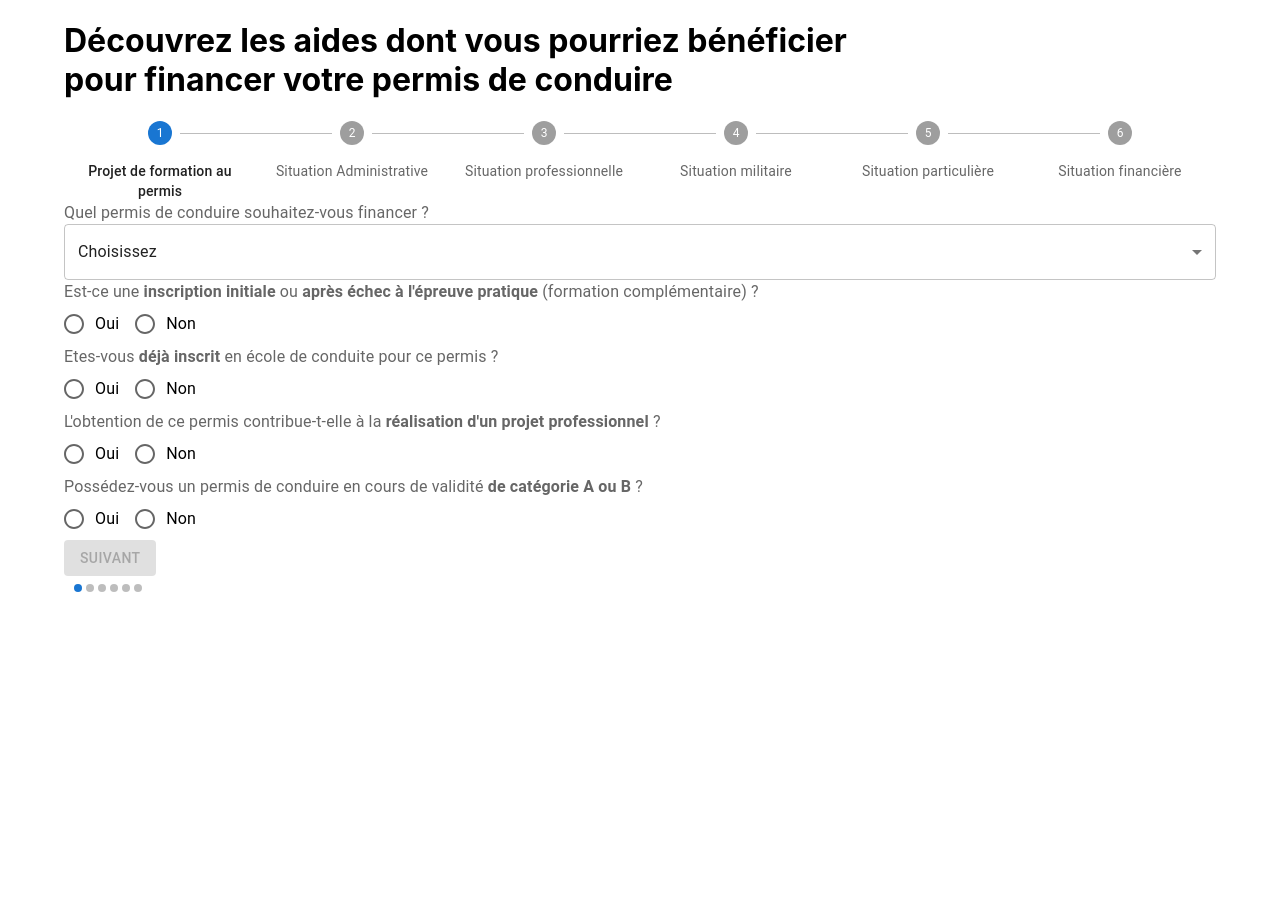
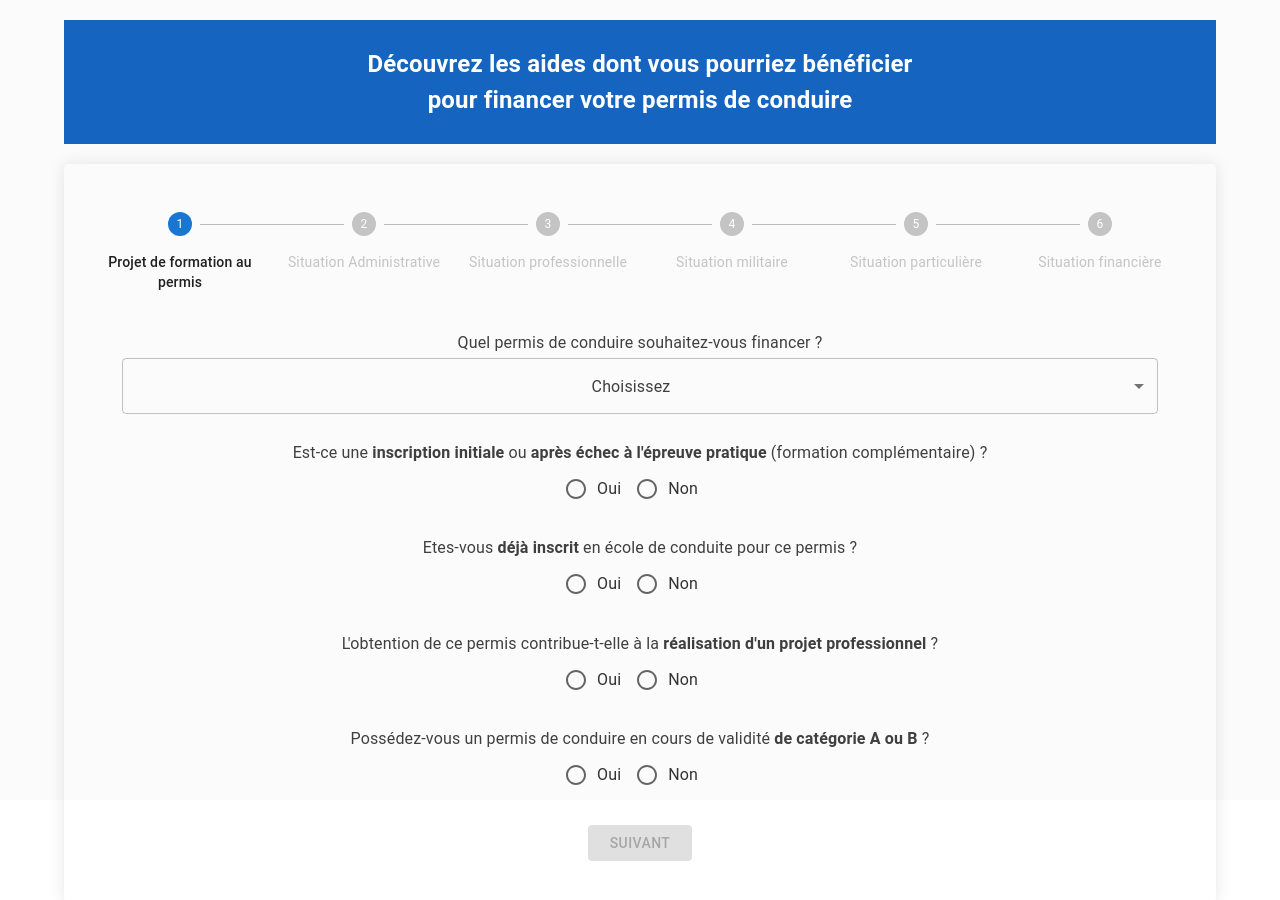
Before and after one commit to Bee042/simulateur_v3, a React (Create React App) app: page / in a window 1280 px wide. Shown: the top 900 px of the page. Before the commit the page ends 800 px from the top, so only its background shows below. Built offline with nearby package versions, Linux system fonts and the light colour scheme.

Commit message:
TEST wrap App into <ThemeProvider theme={theme}><CssBaseline /> for css priority in elementor

```diff
--- a/src/App.js
+++ b/src/App.js
@@ -1,22 +1,24 @@
-// import './App.css';
-import useDocMeta from './components/utils/useDocMeta';
-import useDocTitle from './components/utils/useDocTitle';
-import RouterConfig from './routes/Router';
-import { StyledEngineProvider } from '@mui/material';
+import "./App.css";
+import "../src/Style.css";
+import useDocMeta from "./components/utils/useDocMeta";
+import useDocTitle from "./components/utils/useDocTitle";
+import RouterConfig from "./routes/Router";
+import {
+  createTheme,
+  CssBaseline,
+  StyledEngineProvider,
+  ThemeProvider,
+} from "@mui/material";
 
-
-
-
+const theme = createTheme();
 
 function App() {
   /**
    * Sets the meta description : sets a summary of what the site is about (see 'useDocMeta.js')
    * and the title of the document  : chose the title of the browser tab (see 'useDocTitle.js')
    */
-
   useDocMeta("Ce site vous permet de connaître les aides au financement de votre permis de conduire");
   useDocTitle("Simulateur d'aides au permis de conduire");
-
 
   /**
    * Renders the main component of the application
@@ -24,14 +26,18 @@ useDocTitle("Simulateur d'aides au permis de conduire");
    * and configures a router (see Router.js) to define the content to display, depending on the url
    */
   return (
+    <ThemeProvider theme={theme}>
+      <CssBaseline />
+
       <div className="App">
-
         {/* wrapping the app with 'StyledEngineProvider' and using 'injectFirst' allow to override the MUI default style */}
         <StyledEngineProvider injectFirst // injects the customize style in <head> before the default style
         >
           <RouterConfig />
         </StyledEngineProvider>
       </div>
+
+    </ThemeProvider>
   );
 }
 
```
Lines whose indentation alone changed are shown as unchanged.
